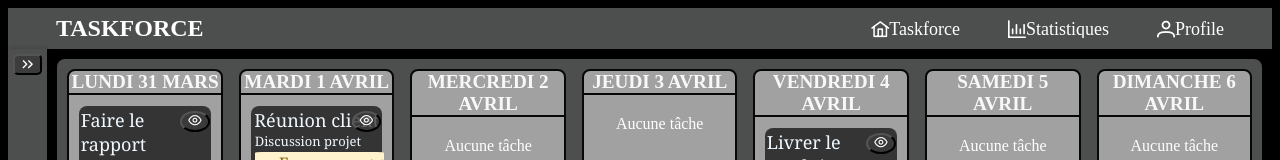
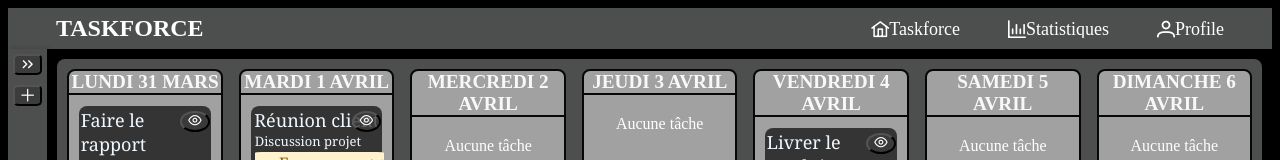
Before and after one commit to bachir99999/taskforce-front, a React (Vite) app: page / in a window 1280 px wide. Shown: the top 160 px of the page. Built offline with nearby package versions, Linux system fonts and the light colour scheme.

Commit message:
task creation in sidebar

```diff
--- a/src/components/TaskBoard/TaskBoard.css
+++ b/src/components/TaskBoard/TaskBoard.css
@@ -24,3 +24,8 @@
 .test  .taskforce-calendar {
     margin-top: 10px
 }
+
+.p-tooltip{
+  background-color: rgb(32, 31, 31);
+  color:white;
+}
--- a/src/components/TaskBoard/TaskBoard.tsx
+++ b/src/components/TaskBoard/TaskBoard.tsx
@@ -75,6 +75,7 @@ function TaskBoard() {
       <div className="calendar-controls">
         <Button
           icon="pi pi-chevron-left"
+          tooltip="Semaine précedente"
           onClick={prevWeek}
           className="calendar-controls-buttons"
         />
@@ -85,6 +86,7 @@ function TaskBoard() {
         />
         <Button
           icon="pi pi-chevron-right"
+          tooltip="Semaine suivante"
           onClick={nextWeek}
           className="calendar-controls-buttons"
         />
--- a/src/components/TaskDetailsPopup/TaskDetailsPopup.tsx
+++ b/src/components/TaskDetailsPopup/TaskDetailsPopup.tsx
@@ -9,7 +9,7 @@ import "./TaskDetailsPopup.css";
 import CalendarPopup from "../CalendarPopup/CalendarPopup";
 
 interface TaskDetailsPopupProps {
-  task: Task;
+  task: Task | null;
   visible: boolean;
   onClose: () => void;
   onSave: (updatedTask: Task) => void;
@@ -21,7 +21,15 @@ function TaskDetailsPopup({
   onClose,
   onSave,
 }: TaskDetailsPopupProps) {
-  const [editedTask, setEditedTask] = useState<Task>(task);
+  const [editedTask, setEditedTask] = useState<Task>(
+    task ?? {
+      id: -1,
+      title: "",
+      status: "TODO",
+      description: "",
+      date: new Date(),
+    }
+  );
 
   const handleChange = (field: keyof Task, value: any) => {
     setEditedTask((prev) => ({ ...prev, [field]: value }));
@@ -34,7 +42,7 @@ function TaskDetailsPopup({
 
   return (
     <Dialog
-      header="Détails de la tâche"
+      header={task ? "Détails de la tâche" : "Création d'une tache"}
       visible={visible}
       onHide={onClose}
       className="task-dialog"
@@ -61,7 +69,11 @@ function TaskDetailsPopup({
           </div>
           <div className="taskpopup-dropdown-container">
             <DropdownStatus status={editedTask.status} />
-            <CalendarPopup date={editedTask.date} handleChange={handleChange} />
+            <CalendarPopup
+              date={editedTask.date}
+              handleChange={(value) => handleChange("date", value)}
+              onlyIcon={false}
+            />
           </div>
 
           <div className="task-details-buttons">
--- a/src/components/TaskSidebar/TaskSidebar.css
+++ b/src/components/TaskSidebar/TaskSidebar.css
@@ -6,6 +6,12 @@
     flex-direction: column;
     padding: 5px;
     box-shadow: 2px 0 5px rgba(0, 0, 0, 0.2);
+}
+
+.taskforce-sidebar-containers-buttons {
+    display: flex;
+    flex-direction: column;
+    gap: 10px;
 }
 
 .taskforce-sidebar-component{
@@ -90,4 +96,5 @@
     display: flex;
     flex-direction: column;
     gap: 25px;
+    padding-left: 10px;
 }
--- a/src/components/TaskSidebar/TaskSidebar.tsx
+++ b/src/components/TaskSidebar/TaskSidebar.tsx
@@ -5,6 +5,7 @@ import { useState } from "react";
 import { Sidebar } from "primereact/sidebar";
 
 import { MultiSelect } from "primereact/multiselect";
+import TaskDetailsPopup from "../TaskDetailsPopup/TaskDetailsPopup";
 
 interface TaskSidebarProps {
   handleFilter: (status: TaskStatus) => void;
@@ -18,9 +19,11 @@ const taskStatusOptions = [
 
 function TaskSidebar({ handleFilter }: TaskSidebarProps) {
   const [visible, setVisible] = useState<boolean>(false);
+  const [showPopup, setShowPopup] = useState<boolean>(false);
   const [selectedStatus, setSelectedStatus] = useState<TaskStatus>();
 
   return (
+    <>
       <div className="taskforce-sidebar">
         <Sidebar
           className="taskforce-sidebar-component"
@@ -49,12 +52,29 @@ function TaskSidebar({ handleFilter }: TaskSidebarProps) {
             />
           </div>
         </Sidebar>
+        <div className="taskforce-sidebar-containers-buttons">
           <Button
             className="taskforce-sidebar-buttons"
             icon="pi pi-angle-double-right"
             onClick={() => setVisible(true)}
           />
+          <Button
+            className="taskforce-sidebar-buttons"
+            icon="pi pi-plus"
+            onClick={() => setShowPopup(true)}
+            tooltip="Ajouter une tache"
+          />
         </div>
+      </div>
+      <TaskDetailsPopup
+        task={null}
+        visible={showPopup}
+        onClose={() => setShowPopup(false)}
+        onSave={(updatedTask) => {
+          console.log("Tâche créé:", updatedTask);
+        }}
+      />
+    </>
   );
 }
 
```
Also changed, not shown: src/types/task.ts (+8 -0 lines). Lines whose indentation alone changed are shown as unchanged.
